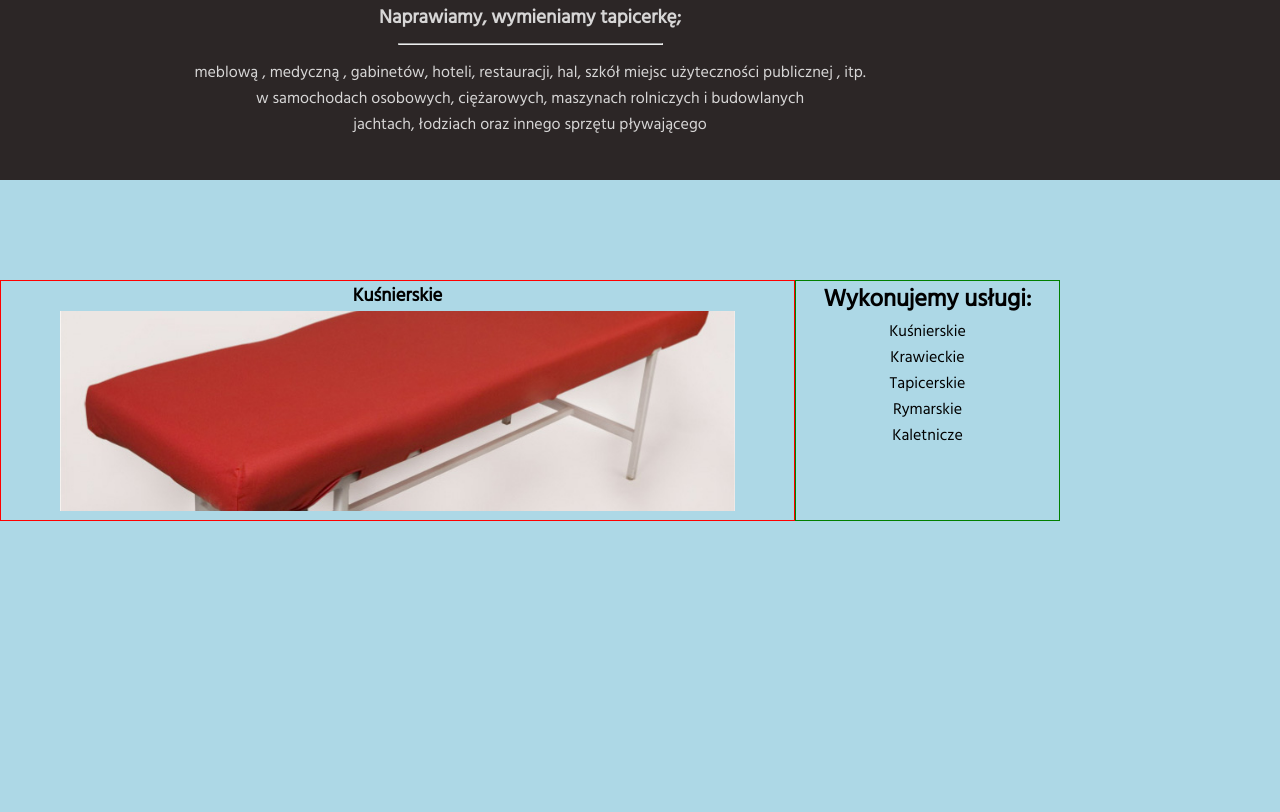
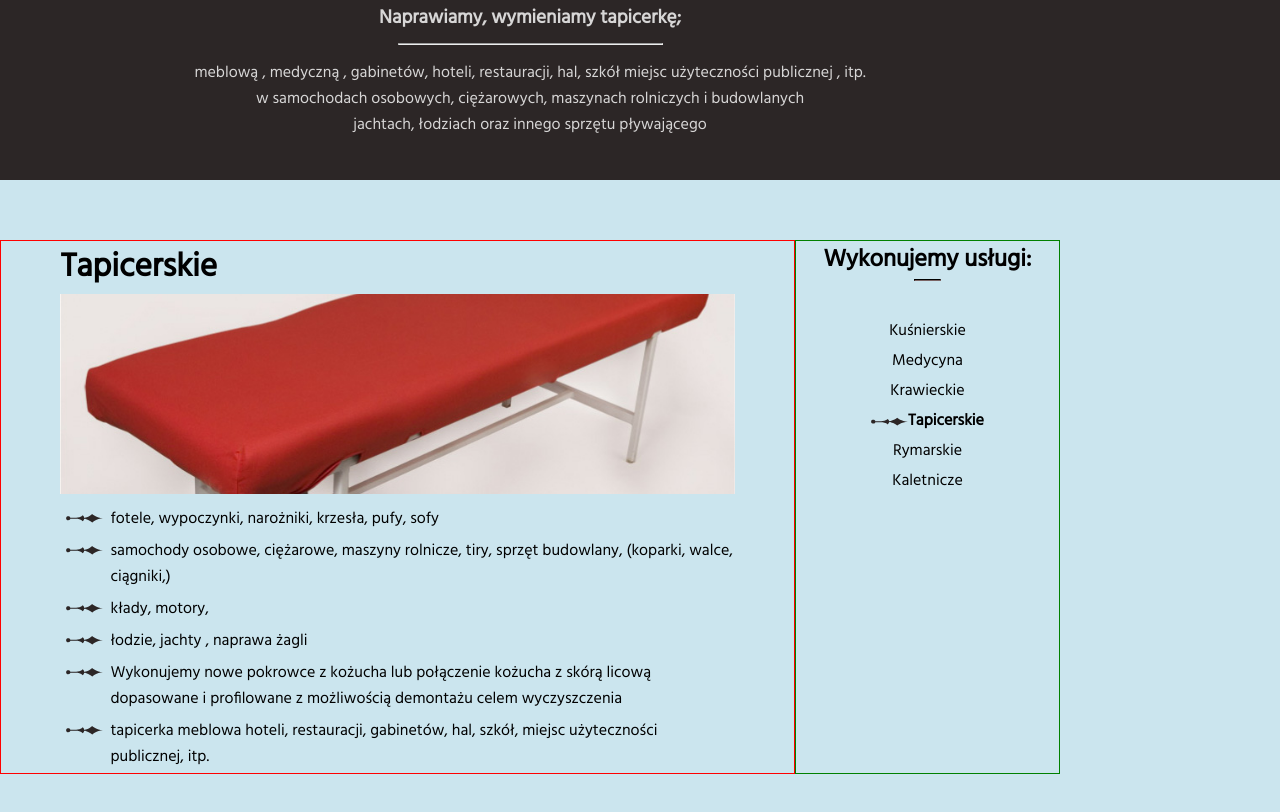
Before and after one commit to broniekMat/kusnierz-konin, a website: page index.html in a window 1280 px wide. Shown: the part 1420-2232 px from the top of the page. Drawn offline with Linux system fonts and the light colour scheme.

Commit message:
Add animation for services

```diff
--- a/index.html
+++ b/index.html
@@ -84,26 +84,50 @@
 
             <div class="tab">
                 <h2>Wykonujemy usługi: </h2>
-                <p class="tablinks" onclick="openCity(event, 'London')" id="defaultOpen">Kuśnierskie</p>
-                <p class="tablinks" onclick="openCity(event, 'Paris')">Krawieckie</p>
-                <p class="tablinks" onclick="openCity(event, 'Tokyo')">Tapicerskie</p>
-                <p class="tablinks" onclick="openCity(event, 'Tokyo')">Rymarskie</p>
-                <p class="tablinks" onclick="openCity(event, 'Tokyo')">Kaletnicze</p>
+                <hr>
+                <div class="tablinks" onclick="openServices(event, 'Kusnierz')">
+                    <img src="./images/services/li-style.svg" alt="">
+                    <p class="tablinks-text">Kuśnierskie</p>
+                </div>
+                <div class="tablinks" onclick="openServices(event, 'Medycyna')">
+                    <img src="./images/services/li-style.svg" alt="">
+                    <p class="tablinks-text">Medycyna</p>
+                </div>
+                <div class="tablinks" onclick="openServices(event, 'Krawiec')">
+                    <img src="./images/services/li-style.svg" alt="">
+                    <p class=" tablinks-text">Krawieckie</p>
+                </div>
+                <div class=" tablinks" onclick="openServices(event, 'Tapicer')" id="defaultOpen">
+                    <img src="./images/services/li-style.svg" alt="">
+                    <p class="tablinks-text">Tapicerskie</p>
+                </div>
+                <div class="tablinks" onclick="openServices(event, 'Rymarz')">
+                    <img src="./images/services/li-style.svg" alt="">
+                    <p class="tablinks-text">Rymarskie</p>
+                </div>
+                <div class="tablinks" onclick="openServices(event, 'Kaletnik')">
+                    <img src="./images/services/li-style.svg" alt="">
+                    <p class="tablinks-text">Kaletnicze</p>
+                </div>
             </div>
             <div class="tab-services-content">
-                <div id="London" class="tabcontent">
-                    <h3>Kuśnierskie</h3>
+                <div id="Kusnierz" class="tabcontent">
+                    <h3 class="main-service">Kuśnierskie</h3>
                     <img src="./images/services/banner-test.jpg" alt="">
                 </div>
 
-                <div id="Paris" class="tabcontent">
-                    <h3>Krawieckie</h3>
+                <div id="Medycyna" class="tabcontent">
+                    <h3 class="main-service">Medycyna</h3>
                     <img src="./images/services/banner-test.jpg" alt="">
                     <p>Paris is the capital of France.</p>
                 </div>
-
-                <div id="Tokyo" class="tabcontent">
-                    <h3>Tapicerskie</h3>
+                <div id="Krawiec" class="tabcontent">
+                    <h3 class="main-service">Krawieckie</h3>
+                    <img src="./images/services/banner-test.jpg" alt="">
+                    <p>Paris is the capital of France.</p>
+                </div>
+                <div id="Tapicer" class="tabcontent">
+                    <h3 class="main-service">Tapicerskie</h3>
                     <img src="./images/services/banner-test.jpg" alt="">
                     <ul>
                         <li>fotele, wypoczynki, narożniki, krzesła, pufy, sofy</li>
@@ -117,6 +141,17 @@
                             publicznej, itp.</li>
                     </ul>
                 </div>
+                <div id="Rymarz" class="tabcontent">
+                    <h3 class="main-service">Rymarz</h3>
+                    <img src="./images/services/banner-test.jpg" alt="">
+                    <p>Paris is the capital of France.</p>
+                </div>
+                <div id="Kaletnik" class="tabcontent">
+
+                    <h3 class="main-service">Kaletnik</h3>
+                    <img src="./images/services/banner-test.jpg" alt="">
+                    <p>Paris is the capital of France.</p>
+                </div>
             </div>
         </div>
     </section>
--- a/sass/_services.scss
+++ b/sass/_services.scss
@@ -1,7 +1,7 @@
 .services {
-    padding-top: 100px;
+    padding-top: 60px;
     height: 100vh;
-    background-color: lightblue;
+    background-color: rgb(203, 229, 238);
 
     .container {
         display: flex;
@@ -14,6 +14,50 @@
         flex-direction: column;
         text-align: center;
         border: 1px solid green;
+
+        .tablinks {
+            display: flex;
+            align-items: center;
+            justify-content: center;
+            cursor: pointer;
+            height: 30px;
+
+            &:first-child {
+                margin-top: 30px;
+            }
+
+            &.active {
+                img {
+                    height: 9px;
+                    width: 37px;
+                    //display: block;
+                    //transition: 3s;
+                }
+
+                p {
+                    font-weight: bold;
+                }
+            }
+
+            img {
+                height: 0;
+                width: 0;
+                //height: 9px;
+                //width: 37px;
+                //display: none;
+                transition: 0.5s;
+            }
+
+        }
+
+    }
+
+    hr {
+        width: 10%;
+        margin: 0 auto;
+        border-color: $font-color-dark;
+        margin-bottom: 35px;
+    }
 }
 
 .tab-services-content {
@@ -27,9 +71,15 @@
     }
 
     ul {
+        width: 85%;
+        margin: 0 auto;
+        padding-left: 50px;
         text-align: left;
-            padding-left: 100px;
         list-style-image: url(/images/services/li-style.svg);
+
+        li {
+            padding: 3px 0;
+        }
     }
 
     .tabcontent {
@@ -37,6 +87,13 @@
         display: flex;
         justify-content: center;
         border: 1px solid red;
+
+        .main-service {
+            text-align: left;
+            width: 85%;
+            margin: 0 auto;
+            font-size: 33px;
         }
     }
+
 }
--- a/sass/_variables.scss
+++ b/sass/_variables.scss
@@ -3,3 +3,4 @@
 $background-color-dark: #382d2f;
 $background-color-darker: #2c2626;
 $font-color-light: #D7D6D6;
+$font-color-dark: #282121;
--- a/script.js
+++ b/script.js
@@ -9,7 +9,7 @@ $('.owl-carousel').owlCarousel({
 
 /* TAB SERVICES */
 
-function openCity(evt, cityName) {
+function openServices(evt, service) {
     var i, tabcontent, tablinks;
     tabcontent = document.getElementsByClassName("tabcontent");
     for (i = 0; i < tabcontent.length; i++) {
@@ -19,7 +19,7 @@ function openCity(evt, cityName) {
     for (i = 0; i < tablinks.length; i++) {
         tablinks[i].className = tablinks[i].className.replace(" active", "");
     }
-    document.getElementById(cityName).style.display = "block";
+    document.getElementById(service).style.display = "block";
     evt.currentTarget.className += " active";
 }
 
```
Also changed, not shown: css/style.css, 1 other file. Lines whose indentation alone changed are shown as unchanged.
